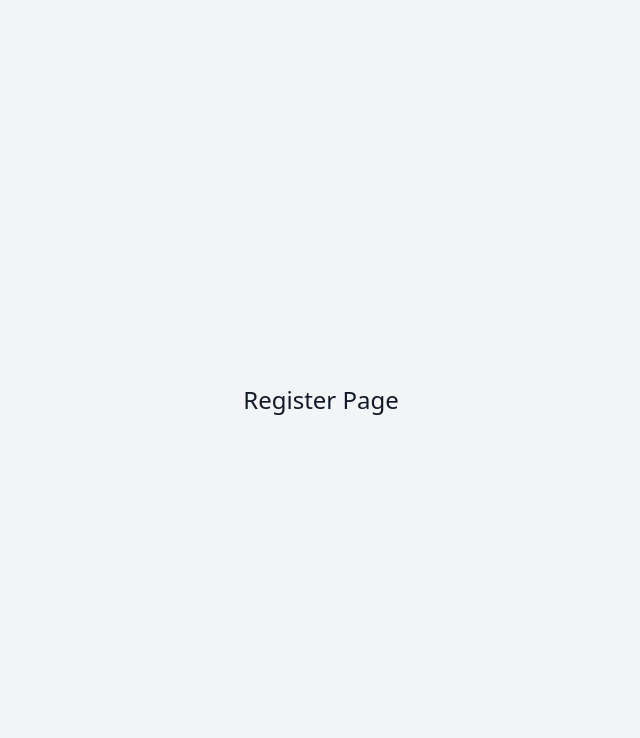
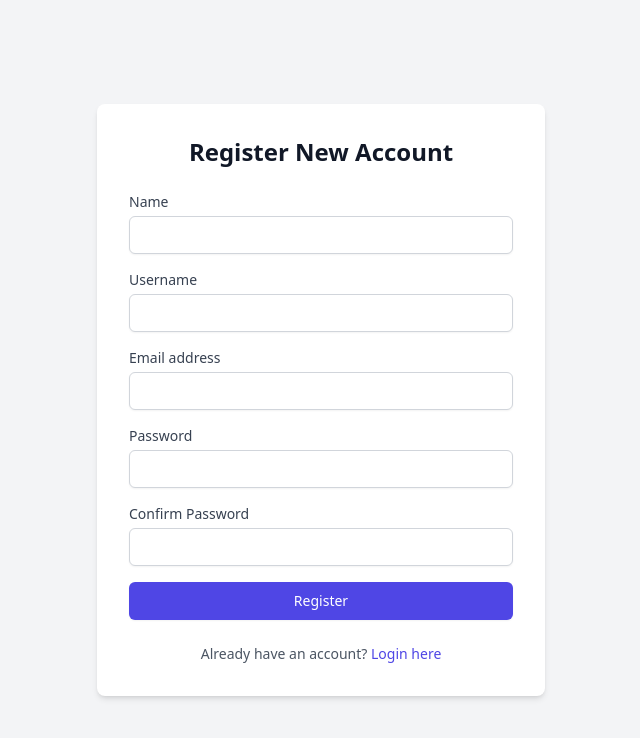
Before and after one commit to EnzoStyan/management-task, a React (Create React App) app in the folder frontend/: page /register in a window 1280 px wide. Shown: the top 738 px of the page, without its empty margins (319-959 px from the left). Built offline with nearby package versions, Linux system fonts and the light colour scheme.

Commit message:
Added Register Features

```diff
--- a/frontend/src/pages/RegisterPage.js
+++ b/frontend/src/pages/RegisterPage.js
@@ -1,10 +1,167 @@
 import React from 'react';
+import { useState } from 'react';
+import { useNavigate, Link } from 'react-router-dom';
+import { registerUser } from '../services/api';
 
 function RegisterPage() {
+  const [name, setName] = useState('');
+  const [username, setUsername] = useState('');
+  const [email, setEmail] = useState('');
+  const [password, setPassword] = useState('');
+  const [passwordConfirmation, setPasswordConfirmation] = useState('');
+  const [errors, setErrors] = useState({});
+  const [isLoading, setIsLoading] = useState(false);
+  const navigate = useNavigate();
+
+  const handleSubmit = async (event) => {
+    event.preventDefault();
+    setIsLoading(true);
+    setErrors({});
+
+    const userData = {
+      name,
+      username,
+      email,
+      password,
+      password_confirmation: passwordConfirmation,
+  };
+
+  try {
+    const response = await registerUser(userData);
+    console.log('Registration successful:', response.data);
+    navigate('/login');
+  } catch (error) {
+    if (error.response && error.response.status === 422) {
+     console.error('Validation errors:', error.response.data);
+     setErrors(error.response.data);
+    } else {
+      console.error('Registration error:', error);
+      setErrors({ general: 'An error occurred during registration, Please try again.' });
+    }
+} finally {
+    setIsLoading(false);
+  }
+};
+
   return (
-    <div className="flex items-center justify-center min-h-screen">
-      <h1 className="text-2xl">Register Page</h1>
-      {/* Form register akan dibuat di sini */}
+    <div className="flex items-center justify-center min-h-screen bg-gray-100 dark:bg-gray-900">
+      <div className="w-full max-w-md p-8 space-y-6 bg-white dark:bg-gray-800 rounded-lg shadow-md">
+        <h1 className="text-2xl font-bold text-center text-gray-900 dark:text-white">
+          Register New Account
+        </h1>
+        <form onSubmit={handleSubmit} className="space-y-4">
+          {errors.general && <p className="text-red-500 text-sm">{errors.general}</p>}
+          <div>
+            <label
+              htmlFor="name"
+              className="block text-sm font-medium text-gray-700 dark:text-gray-300"
+            >
+              Name
+            </label>
+            <input
+              id="name"
+              name="name"
+              type="text"
+              required
+              value={name}
+              onChange={(e) => setName(e.target.value)}
+              className={`mt-1 block w-full px-3 py-2 border ${errors.name ? 'border-red-500' : 'border-gray-300 dark:border-gray-600'} rounded-md shadow-sm focus:outline-none focus:ring-indigo-500 focus:border-indigo-500 sm:text-sm dark:bg-gray-700 dark:text-white`}
+            />
+            {errors.name && <p className="mt-1 text-red-500 text-xs">{errors.name[0]}</p>}
+          </div>
+          <div>
+            <label
+              htmlFor="username"
+              className="block text-sm font-medium text-gray-700 dark:text-gray-300"
+            >
+              Username
+            </label>
+            <input
+              id="username"
+              name="username"
+              type="text"
+              required
+              value={username}
+              onChange={(e) => setUsername(e.target.value)}
+              className={`mt-1 block w-full px-3 py-2 border ${errors.username ? 'border-red-500' : 'border-gray-300 dark:border-gray-600'} rounded-md shadow-sm focus:outline-none focus:ring-indigo-500 focus:border-indigo-500 sm:text-sm dark:bg-gray-700 dark:text-white`}
+            />
+             {errors.username && <p className="mt-1 text-red-500 text-xs">{errors.username[0]}</p>}
+          </div>
+          <div>
+            <label
+              htmlFor="email"
+              className="block text-sm font-medium text-gray-700 dark:text-gray-300"
+            >
+              Email address
+            </label>
+            <input
+              id="email"
+              name="email"
+              type="email"
+              autoComplete="email"
+              required
+              value={email}
+              onChange={(e) => setEmail(e.target.value)}
+               className={`mt-1 block w-full px-3 py-2 border ${errors.email ? 'border-red-500' : 'border-gray-300 dark:border-gray-600'} rounded-md shadow-sm focus:outline-none focus:ring-indigo-500 focus:border-indigo-500 sm:text-sm dark:bg-gray-700 dark:text-white`}
+            />
+             {errors.email && <p className="mt-1 text-red-500 text-xs">{errors.email[0]}</p>}
+          </div>
+          <div>
+            <label
+              htmlFor="password"
+              className="block text-sm font-medium text-gray-700 dark:text-gray-300"
+            >
+              Password
+            </label>
+            <input
+              id="password"
+              name="password"
+              type="password"
+              autoComplete="new-password"
+              required
+              value={password}
+              onChange={(e) => setPassword(e.target.value)}
+              className={`mt-1 block w-full px-3 py-2 border ${errors.password ? 'border-red-500' : 'border-gray-300 dark:border-gray-600'} rounded-md shadow-sm focus:outline-none focus:ring-indigo-500 focus:border-indigo-500 sm:text-sm dark:bg-gray-700 dark:text-white`}
+            />
+             {errors.password && <p className="mt-1 text-red-500 text-xs">{errors.password[0]}</p>}
+          </div>
+           <div>
+            <label
+              htmlFor="passwordConfirmation"
+              className="block text-sm font-medium text-gray-700 dark:text-gray-300"
+            >
+              Confirm Password
+            </label>
+            <input
+              id="passwordConfirmation"
+              name="passwordConfirmation"
+              type="password"
+              autoComplete="new-password"
+              required
+              value={passwordConfirmation}
+              onChange={(e) => setPasswordConfirmation(e.target.value)}
+              className="mt-1 block w-full px-3 py-2 border border-gray-300 dark:border-gray-600 rounded-md shadow-sm focus:outline-none focus:ring-indigo-500 focus:border-indigo-500 sm:text-sm dark:bg-gray-700 dark:text-white"
+            />
+            {/* Error konfirmasi biasanya ditangani oleh backend dalam field 'password' */}
+          </div>
+
+          <div>
+            <button
+              type="submit"
+              disabled={isLoading}
+              className="w-full flex justify-center py-2 px-4 border border-transparent rounded-md shadow-sm text-sm font-medium text-white bg-indigo-600 hover:bg-indigo-700 focus:outline-none focus:ring-2 focus:ring-offset-2 focus:ring-indigo-500 disabled:opacity-50"
+            >
+              {isLoading ? 'Registering...' : 'Register'}
+            </button>
+          </div>
+        </form>
+        <p className="text-sm text-center text-gray-600 dark:text-gray-400">
+          Already have an account?{' '}
+          <Link to="/login" className="font-medium text-indigo-600 hover:text-indigo-500">
+            Login here
+          </Link>
+        </p>
+      </div>
     </div>
   );
 }
--- /dev/null
+++ b/frontend/src/services/api.js
@@ -0,0 +1,19 @@
+import axios from "axios";
+
+const apiClient = axios.create({
+  baseURL: 'http://localhost:8000/api',
+  headers: {
+    'Content-Type': 'application/json',
+    'Accept': 'application/json',
+  },
+});
+
+export const registerUser = async (userData) => {
+    return apiClient.post('auth/register', userData);
+}
+
+export const loginUser = async (credentials) => {
+    return apiClient.post('auth/login', credentials);
+}
+
+export default apiClient;
```
